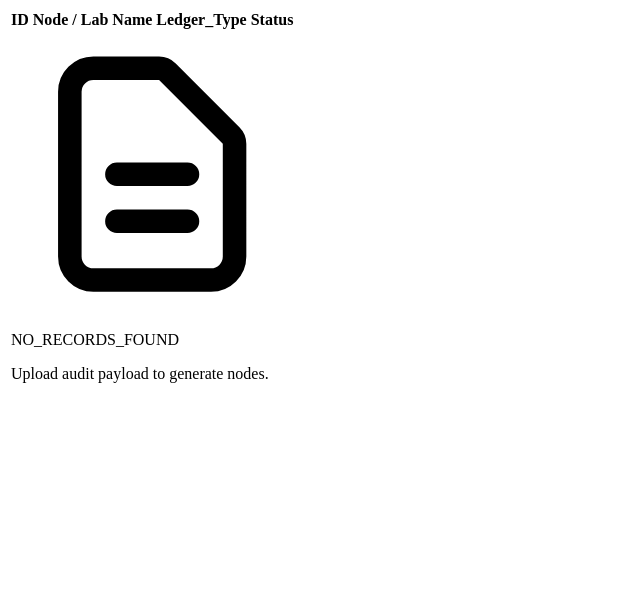
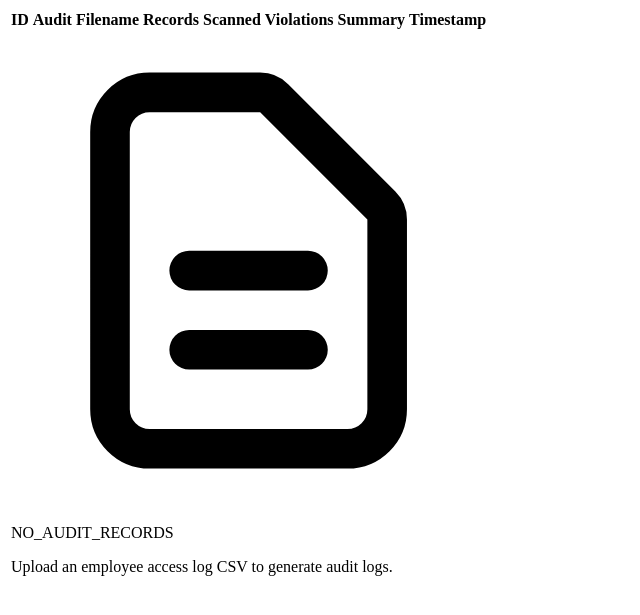
Before and after one commit to pratham-art-cell/dpdp-engine1, a FastAPI app: template templates/partials/lab_list.html in a window 1280 px wide. Shown: the top 615 px of the page, without its empty margins (0-640 px from the left). Run offline with FastAPI, Linux system fonts and the light colour scheme; the template is opened without the code that fills it, so the values that code supplies are empty.

Commit message:
Fix lab_list template to correctly render LabAuditRecord fields

```diff
--- a/templates/partials/lab_list.html
+++ b/templates/partials/lab_list.html
@@ -4,54 +4,42 @@
             <thead>
                 <tr class="bg-elevated border-b border-border">
                     <th class="py-3 px-4 text-[10px] font-tech uppercase tracking-wider text-slate-500">ID</th>
-                    <th class="py-3 px-4 text-[10px] font-tech uppercase tracking-wider text-slate-500">Node / Lab Name</th>
-                    <th class="py-3 px-4 text-[10px] font-tech uppercase tracking-wider text-slate-500">Ledger_Type</th>
-                    <th class="py-3 px-4 text-[10px] font-tech uppercase tracking-wider text-slate-500">Status</th>
+                    <th class="py-3 px-4 text-[10px] font-tech uppercase tracking-wider text-slate-500">Audit Filename</th>
+                    <th class="py-3 px-4 text-[10px] font-tech uppercase tracking-wider text-slate-500">Records Scanned</th>
+                    <th class="py-3 px-4 text-[10px] font-tech uppercase tracking-wider text-slate-500">Violations Summary</th>
+                    <th class="py-3 px-4 text-[10px] font-tech uppercase tracking-wider text-slate-500">Timestamp</th>
                 </tr>
             </thead>
             <tbody class="divide-y divide-border">
-                {% for lab in labs %}
+                {% for audit in labs %}
                 <tr class="hover:bg-elevated/50 transition-colors duration-150">
-                    <td class="py-3 px-4 text-xs font-tech text-slate-400">#{{ lab.id }}</td>
-                    <td class="py-3 px-4 text-sm font-medium text-white">{{ lab.lab_name }}</td>
-                    <td class="py-3 px-4 text-sm">
-                        {% if lab.uses_paper_ledgers %}
-                        <span class="inline-flex items-center gap-1.5 px-2 py-0.5 rounded text-[10px] font-tech bg-warning/10 text-warning border border-warning/20">
-                            <span class="w-1.5 h-1.5 rounded-full bg-warning"></span>
-                            PAPER_LEDGER
-                        </span>
+                    <td class="py-3 px-4 text-xs font-tech text-slate-400">#{{ audit.id }}</td>
+                    <td class="py-3 px-4 text-sm font-medium text-white">{{ audit.filename }}</td>
+                    <td class="py-3 px-4 text-sm font-tech text-primary">{{ audit.total_records }}</td>
+                    <td class="py-3 px-4 text-xs font-tech text-slate-300">
+                        {% if audit.violations_summary %}
+                            <span class="px-2 py-0.5 rounded bg-danger/10 text-danger border border-danger/20">
+                                {{ audit.violations_summary }}
+                            </span>
                         {% else %}
-                        <span class="inline-flex items-center gap-1.5 px-2 py-0.5 rounded text-[10px] font-tech bg-primary/10 text-primary border border-primary/20">
-                            <span class="w-1.5 h-1.5 rounded-full bg-primary"></span>
-                            DIGITAL
-                        </span>
+                            <span class="px-2 py-0.5 rounded bg-success/10 text-success border border-success/20">
+                                CLEAN_PASS
+                            </span>
                         {% endif %}
                     </td>
-                    <td class="py-3 px-4 text-sm">
-                        {% if lab.compliance_status == 'Compliant' %}
-                        <span class="inline-flex items-center gap-1.5 px-2 py-0.5 rounded text-[10px] font-tech bg-success/10 text-success border border-success/20">
-                            <span class="w-1.5 h-1.5 rounded-full bg-success"></span>
-                            COMPLIANT
-                        </span>
-                        {% else %}
-                        <span class="inline-flex items-center gap-1.5 px-2 py-0.5 rounded text-[10px] font-tech bg-danger/10 text-danger border border-danger/20">
-                            <span class="w-1.5 h-1.5 rounded-full bg-danger"></span>
-                            SEC_8_VIOLATION
-                        </span>
-                        {% endif %}
-                    </td>
+                    <td class="py-3 px-4 text-xs font-tech text-slate-500">{{ audit.created_at.strftime('%Y-%m-%d %H:%M') if audit.created_at else 'N/A' }}</td>
                 </tr>
                 {% else %}
                 <tr>
-                    <td colspan="4" class="py-12 px-4 text-center">
+                    <td colspan="5" class="py-12 px-4 text-center">
                         <div class="flex flex-col items-center justify-center space-y-3">
                             <div class="w-10 h-10 rounded bg-elevated border border-border flex items-center justify-center text-slate-500">
                                 <svg class="w-5 h-5" fill="none" stroke="currentColor" viewBox="0 0 24 24">
                                     <path stroke-linecap="round" stroke-linejoin="round" stroke-width="2" d="M9 12h6m-6 4h6m2 5H7a2 2 0 01-2-2V5a2 2 0 012-2h5.586a1 1 0 01.707.293l5.414 5.414a1 1 0 01.293.707V19a2 2 0 01-2 2z"></path>
                                 </svg>
                             </div>
-                            <p class="text-sm font-medium text-slate-400">NO_RECORDS_FOUND</p>
-                            <p class="text-xs font-tech text-slate-500">Upload audit payload to generate nodes.</p>
+                            <p class="text-sm font-medium text-slate-400">NO_AUDIT_RECORDS</p>
+                            <p class="text-xs font-tech text-slate-500">Upload an employee access log CSV to generate audit logs.</p>
                         </div>
                     </td>
                 </tr>
```
